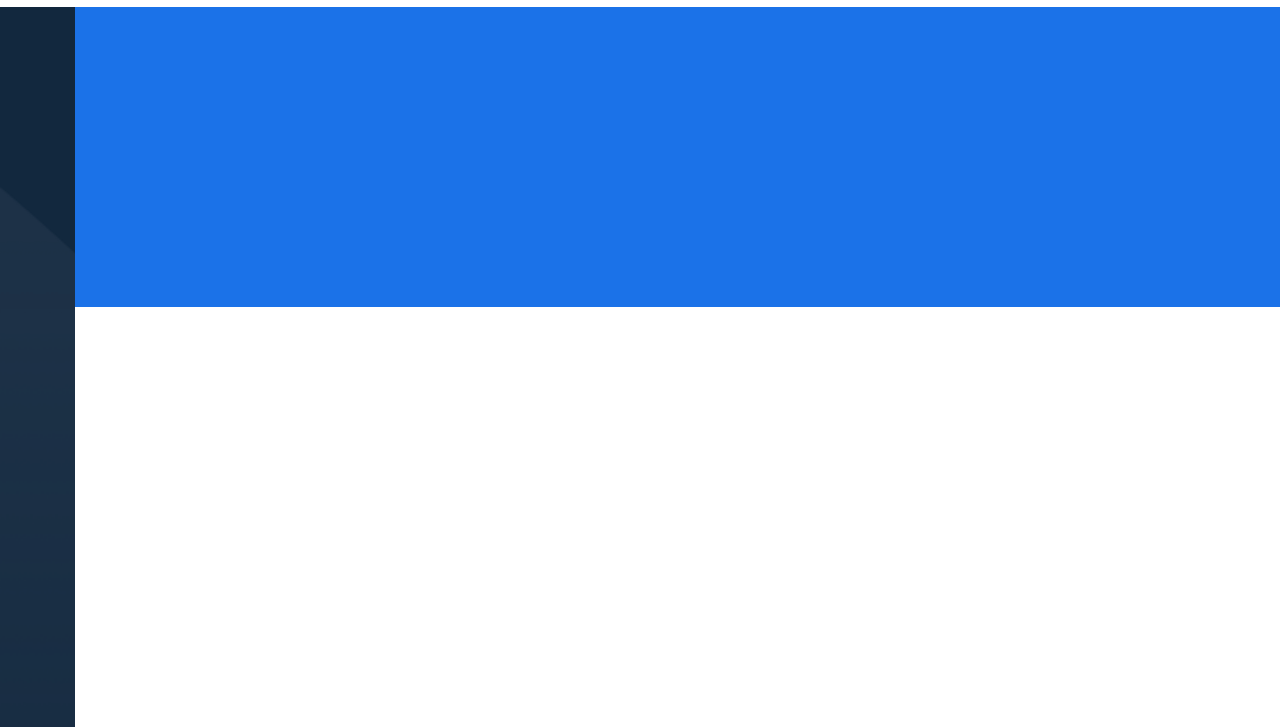
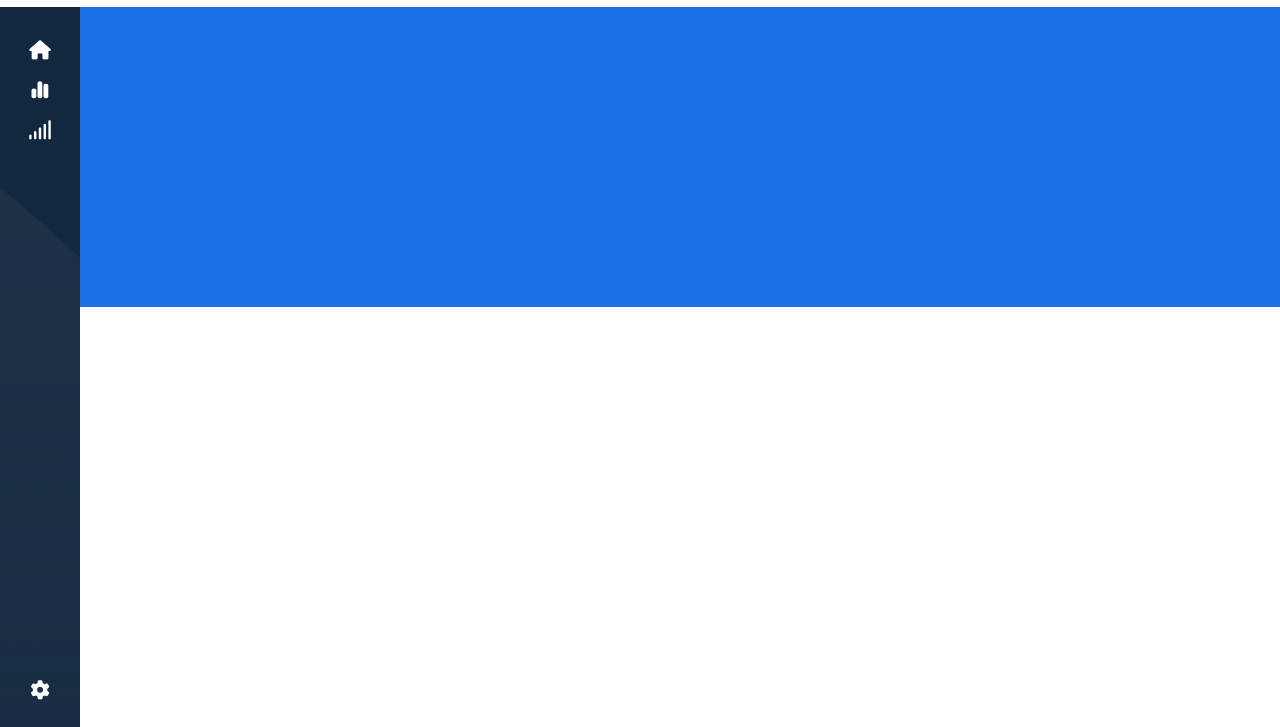
Before and after one commit to PasquiFra/html-css-bootstrap-dashboard, a plain HTML site: page index.html in a window 1280 px wide. Shown: the part 73-800 px from the top of the page. Drawn offline with nearby package versions, Linux system fonts and the light colour scheme.

Commit message:
navbar completed

```diff
--- a/index.html
+++ b/index.html
@@ -57,7 +57,20 @@
     <main class="d-flex">
 
         <!-- NAVBAR -->
-        <nav class="navigation">
+        <nav class="navigation flex-between flex-column flex-grow-0">
+
+            <div>
+                <ul class="flex-center py-4">
+                    <li class="w-100"><a href="#"><i class="fa-solid fa-house"></i></a></li>
+                    <li class="w-100"><a href="#"><i class="fa-solid fa-chart-simple"></i></a></li>
+                    <li class="w-100"><a href="#"><i class="fa-solid fa-signal"></i></a></li>
+                </ul>
+            </div>
+            <div>
+                <ul class="flex-center">
+                    <li class="w-100"><a href="#"><i class="fa-solid fa-gear"></i></a></li>
+                </ul>
+            </div>
 
         </nav>
 
--- a/style/style.css
+++ b/style/style.css
@@ -26,7 +26,15 @@ img {
     display: inline-block;
 }
 
+ul, li {
+    list-style: none;
+    text-align: center;
+    padding: 0;
+}
 
+a {
+    text-decoration: none;
+}
 
 /*! UTILS */
 
@@ -57,6 +65,11 @@ img {
 
 .fa-bell {
     color: var(--bg-bell);
+}
+
+.navigation i {
+    color: white;
+    font-size: 1.2rem;
 }
 
 /*! SECTIONS */
@@ -106,8 +119,9 @@ nav {
     background-size: 800px;
 }
 
-
-
+.navigation li {
+    margin: 8px 0;
+}
 
 .wrapper {
     flex-basis: 100%;
```
